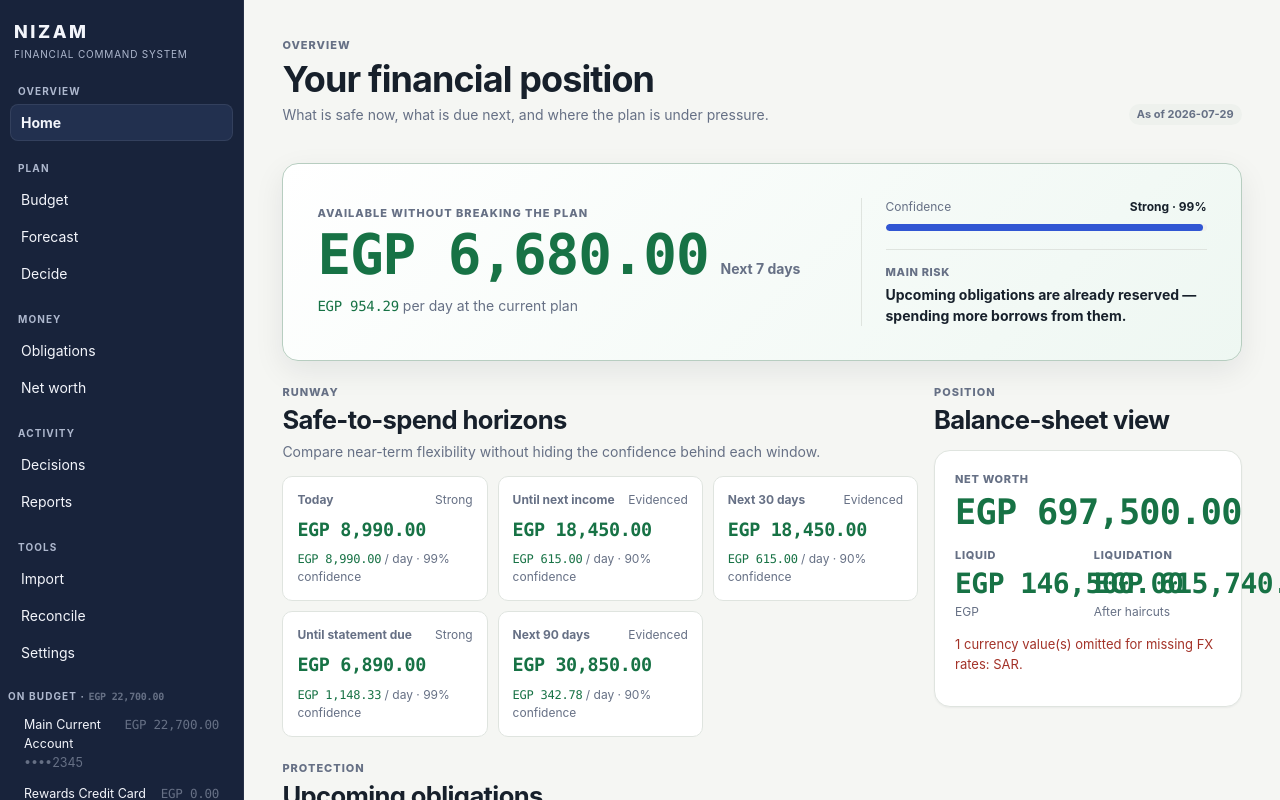
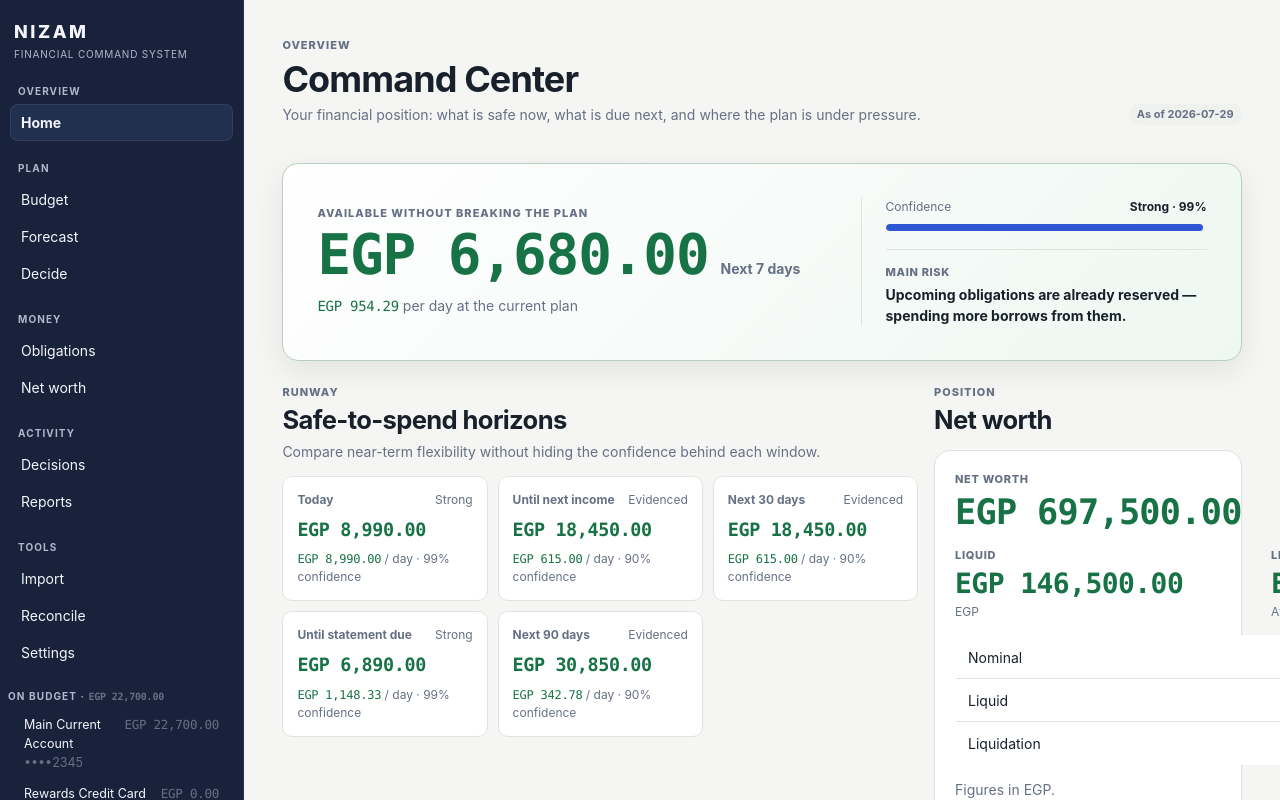
Before and after one commit to seifelsherbinyy/nizamfinancialapp, a React (Vite) app: page / in a window 1280 px wide. Both pictures are taken after a click on the button "Load sample data". Shown: the top 800 px of the page. Built offline with nearby package versions, Linux system fonts and the light colour scheme.

Commit message:
fix(ui): preserve command center semantic contracts

```diff
--- a/src/features/safeToSpend/CommandCenter.tsx
+++ b/src/features/safeToSpend/CommandCenter.tsx
@@ -89,8 +89,8 @@ export function CommandCenter() {
       <section className="page-stack" aria-label="Command Center">
         <SectionHeader
           eyebrow="Overview"
-          title="Your financial position"
-          description="A decision-first view of liquidity, obligations, confidence and net worth."
+          title="Command Center"
+          description="Your financial position, decision readiness and evidence quality in one place."
           level={1}
         />
         <div className="surface">
@@ -120,8 +120,8 @@ export function CommandCenter() {
     <section className="page-stack" aria-label="Command Center">
       <SectionHeader
         eyebrow="Overview"
-        title="Your financial position"
-        description="What is safe now, what is due next, and where the plan is under pressure."
+        title="Command Center"
+        description="Your financial position: what is safe now, what is due next, and where the plan is under pressure."
         level={1}
         action={
           <span className="badge" role="status" aria-label="As of date">
@@ -150,7 +150,7 @@ export function CommandCenter() {
       {hero?.deficit ? (
         <div className="surface" role="alert">
           <span className="section-eyebrow">Action required</span>
-          <strong>Protected costs exceed available funds for this window.</strong>
+          <strong>Over-committed: protected costs exceed available funds for this window.</strong>
           <p className="error-text">Review the highest-priority obligations before discretionary spending.</p>
         </div>
       ) : null}
@@ -188,26 +188,28 @@ export function CommandCenter() {
         </div>
 
         <div>
-          <SectionHeader eyebrow="Position" title="Balance-sheet view" level={2} />
+          <SectionHeader eyebrow="Position" title="Net worth" level={2} />
           {nw ? (
             <div className="position-panel" aria-label="Net worth position">
               <FinancialMetric label="Net worth" value={nw.nominal} emphasis="hero" />
               <div className="position-metrics">
                 <FinancialMetric label="Liquid" value={nw.liquid} supporting={nw.referenceCurrency} />
-                <FinancialMetric
-                  label="Liquidation"
-                  value={nw.liquidation}
-                  supporting="After haircuts"
-                />
+                <FinancialMetric label="Liquidation" value={nw.liquidation} supporting="After haircuts" />
               </div>
+              <table className="table" aria-label="Net worth views">
+                <tbody>
+                  <tr><td>Nominal</td><td className="num"><MoneyCell amount={nw.nominal} /></td></tr>
+                  <tr><td>Liquid</td><td className="num"><MoneyCell amount={nw.liquid} /></td></tr>
+                  <tr><td>Liquidation</td><td className="num"><MoneyCell amount={nw.liquidation} /></td></tr>
+                </tbody>
+              </table>
+              <p className="muted">Figures in {nw.referenceCurrency}.</p>
               {nw.unratedCurrencies.length > 0 ? (
                 <p className="error-text" role="alert">
-                  {nw.unratedCurrencies.length} currency value(s) omitted for missing FX rates:{' '}
+                  {nw.unratedCurrencies.length} currency value(s) omitted for missing FX rates: {' '}
                   {nw.unratedCurrencies.join(', ')}.
                 </p>
-              ) : (
-                <p className="muted">All tracked currency values are represented.</p>
-              )}
+              ) : null}
             </div>
           ) : null}
         </div>
@@ -221,11 +223,7 @@ export function CommandCenter() {
           level={2}
           action={
             worst ? (
-              <span
-                className={`badge money-${STATUS_RAG[worst]}`}
-                role="status"
-                aria-label="Worst obligation status"
-              >
+              <span className={`badge money-${STATUS_RAG[worst]}`} role="status" aria-label="Worst obligation status">
                 {STATUS_LABEL[worst]}
               </span>
             ) : undefined
@@ -233,9 +231,7 @@ export function CommandCenter() {
         />
         {obligations.length === 0 ? (
           <div className="surface surface-subtle">
-            <p className="muted">
-              No obligations tracked yet. Add bills, loans and cards so safe-to-spend can protect them.
-            </p>
+            <p className="muted">No obligations tracked yet. Add bills, loans and cards so safe-to-spend can protect them.</p>
           </div>
         ) : (
           <div className="table-wrap">
@@ -254,15 +250,9 @@ export function CommandCenter() {
                   <tr key={line.obligation.id}>
                     <td>{line.obligation.creditor}</td>
                     <td>{line.obligation.priority}</td>
-                    <td className="num">
-                      {line.obligation.dueDate}{line.overdue ? ' (overdue)' : ''}
-                    </td>
+                    <td className="num">{line.obligation.dueDate}{line.overdue ? ' (overdue)' : ''}</td>
                     <td className="num"><MoneyCell amount={line.required} /></td>
-                    <td>
-                      <span className={`badge money-${STATUS_RAG[line.status]}`} title={line.reason}>
-                        {STATUS_LABEL[line.status]}
-                      </span>
-                    </td>
+                    <td><span className={`badge money-${STATUS_RAG[line.status]}`} title={line.reason}>{STATUS_LABEL[line.status]}</span></td>
                   </tr>
                 ))}
               </tbody>
@@ -276,7 +266,7 @@ export function CommandCenter() {
           <SectionHeader
             eyebrow="Data quality"
             title="What would improve confidence"
-            description="These are evidence gaps from the existing deterministic safe-to-spend result."
+            description="Evidence gaps surfaced by the existing deterministic safe-to-spend result."
             level={2}
           />
           <div className="surface surface-subtle">
```
